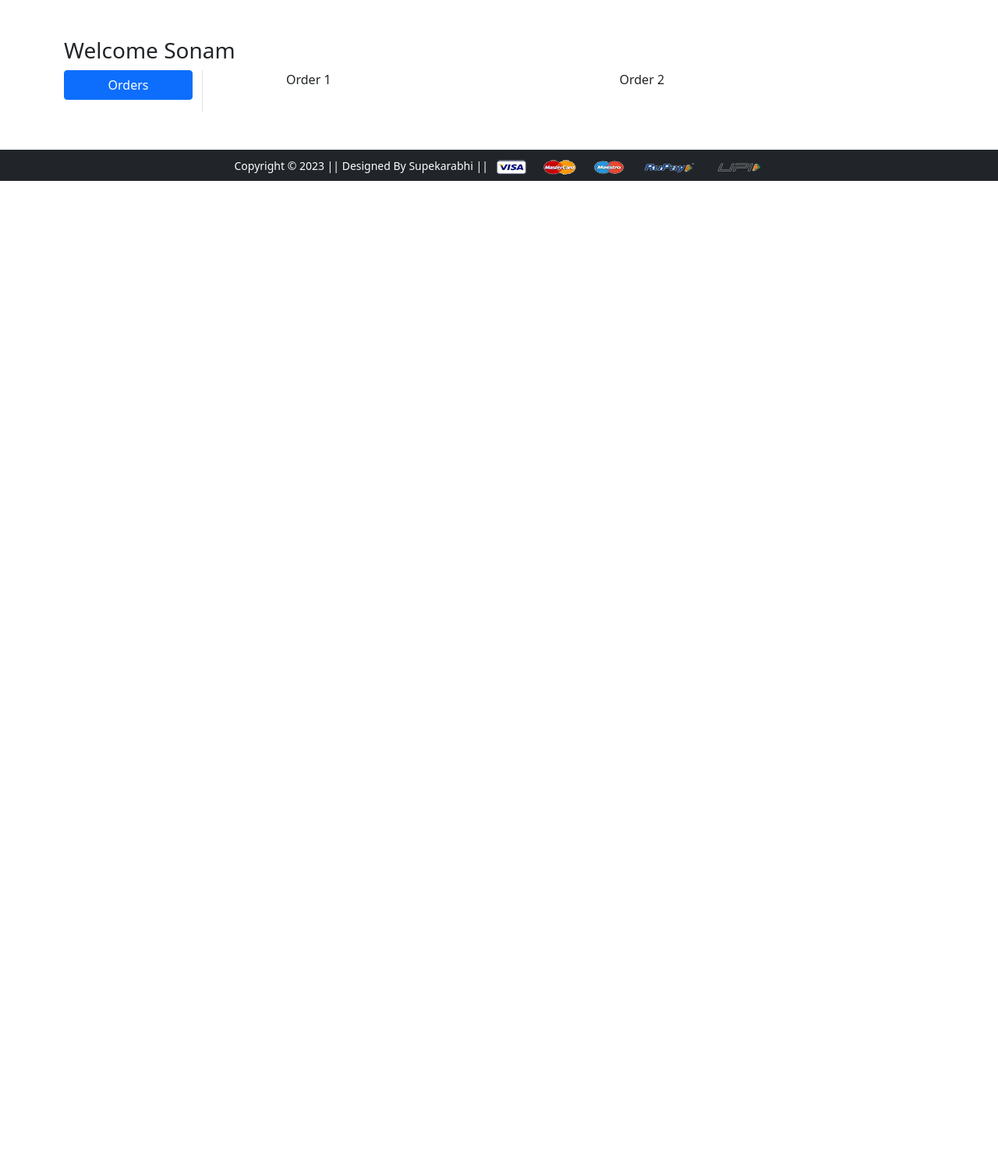
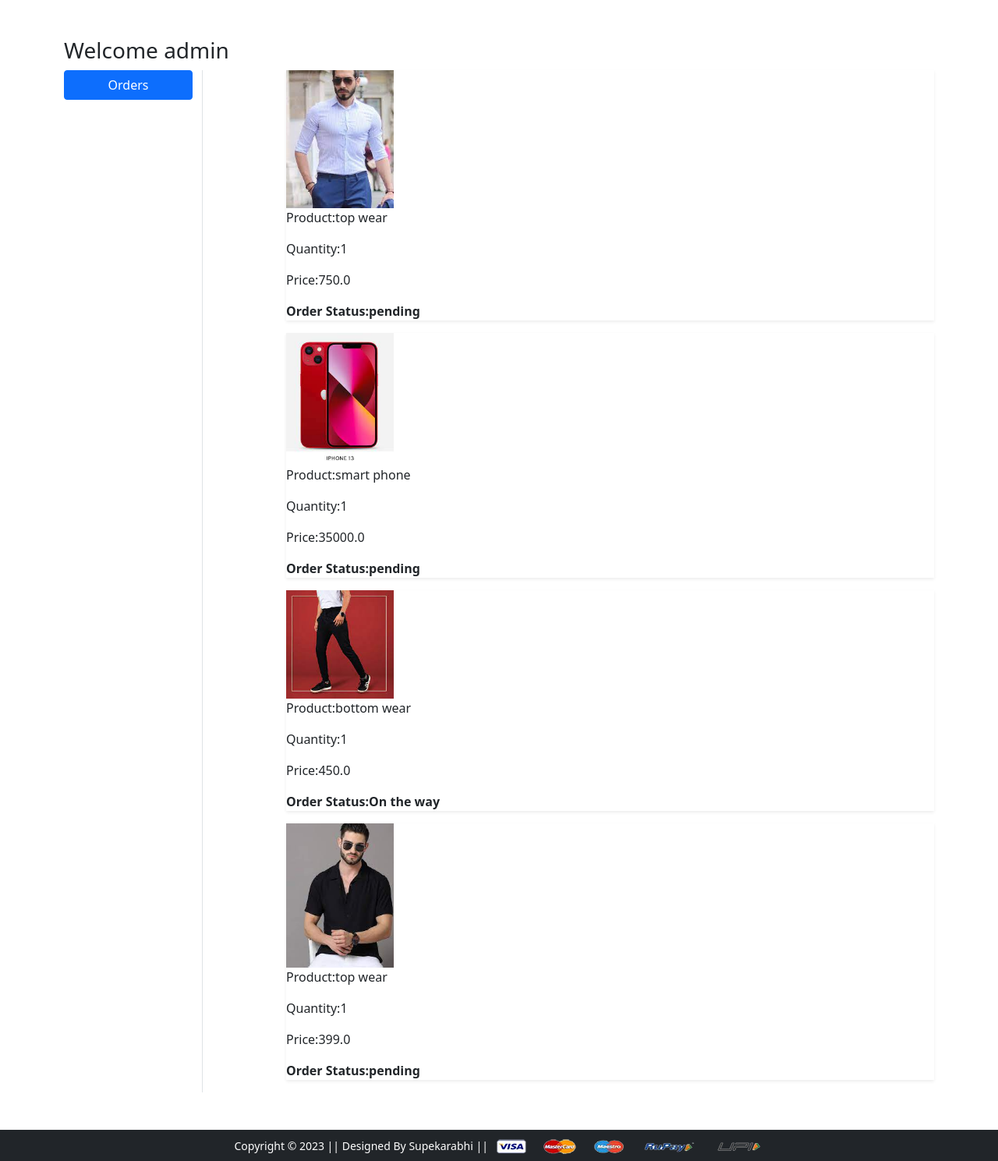
Before and after one commit to supekarabhi/Suprememart-E-Commerce-Website, a Django app: page /orders/ in a window 1280 px wide. Shown: the part 56-1545 px from the top of the page at 78% size. Before the commit the page ends 288 px from the top, so only its background shows below. Run offline with Django 3.2, Linux system fonts and the light colour scheme; a user stored in the database is signed in; data comes from the database, SQL or seed files in the repository; both versions use the stored data as it was after the commit; some libraries are stand-ins or nearby versions.

Commit message:
cart working

```diff
--- a/app/models.py
+++ b/app/models.py
@@ -77,6 +77,9 @@ class Cart(models.Model):
 
     def __str__(self):
         return str(self.id)
+    @property
+    def total_cost(self):
+        return self.quantity * self.product.discounted_price
 
 STATUS_CHOICES=(
     ('Accepted','Accepted'),
@@ -93,3 +96,6 @@ class OrderPlaced(models.Model):
     quantity=models.PositiveIntegerField(default=1)
     ordered_date=models.DateTimeField(auto_now_add=True)
     status=models.CharField(max_length=50,choices=STATUS_CHOICES,default='pending')
+    @property
+    def total_cost(self):
+        return self.quantity * self.product.discounted_price
--- a/app/static/app/js/myscript.js
+++ b/app/static/app/js/myscript.js
@@ -21,3 +21,64 @@ $('#slider1, #slider2, #slider3').owlCarousel({
         }
     }
 })
+
+$('.plus-cart').click(function() {
+    // Get the value of the "pid" attribute and convert it to a string
+    var id = $(this).attr("pid").toString();
+    // Get the third child element of the parent node of the clicked element
+    var eml = this.parentNode.children[2];
+
+    // Send an AJAX GET request to the server with the prod_id parameter set to the ID value
+    $.ajax({
+      type: "GET",
+      url: "/pluscart",
+      data: { prod_id: id },
+      // If the request is successful, update the text of the eml element and two other elements
+      success: function(data) {
+        eml.innerText = data.quantity;
+        document.getElementById("amount").innerText = data.amount;
+        document.getElementById("totalamount").innerText = data.totalamount;
+      }
+    });
+})
+
+$('.minus-cart').click(function() {
+    // Get the value of the "pid" attribute and convert it to a string
+    var id = $(this).attr("pid").toString();
+    // Get the third child element of the parent node of the clicked element
+    var eml = this.parentNode.children[2];
+
+    // Send an AJAX GET request to the server with the prod_id parameter set to the ID value
+    $.ajax({
+      type: "GET",
+      url: "/minuscart",
+      data: { prod_id: id },
+      // If the request is successful, update the text of the eml element and two other elements
+      success: function(data) {
+        eml.innerText = data.quantity;
+        document.getElementById("amount").innerText = data.amount;
+        document.getElementById("totalamount").innerText = data.totalamount;
+      }
+    });
+})
+
+$('.remove-cart').click(function() {
+    // Get the value of the "pid" attribute and convert it to a string
+    var id = $(this).attr("pid").toString();
+    // Get the third child element of the parent node of the clicked element
+    var eml = this
+
+    // Send an AJAX GET request to the server with the prod_id parameter set to the ID value
+    $.ajax({
+      type: "GET",
+      url: "/removecart",
+      data: { prod_id: id },
+      // If the request is successful, update the text of the eml element and two other elements
+      success: function(data) {
+
+        document.getElementById("amount").innerText = data.amount;
+        document.getElementById("totalamount").innerText = data.totalamount;
+        eml.parentNode.parentNode.parentNode.parentNode.remove()
+      }
+    });
+})
--- a/app/templates/app/base.html
+++ b/app/templates/app/base.html
@@ -71,7 +71,7 @@
               </ul>
             </li>
             <li class="nav-item mx-2">
-             <a href="{% url 'add-to-cart' %}" class="nav-link text-white"><span class="badge bg-danger">1</span> Cart </a>
+             <a href="{% url 'showcart' %}" class="nav-link text-white"><span class="badge bg-danger">1</span> Cart </a>
             {% else %}
             </li>
             <li class="nav-item mx-2">
--- a/app/templates/app/orders.html
+++ b/app/templates/app/orders.html
@@ -1,20 +1,59 @@
 {% extends 'app/base.html' %}
 {% load static %}
-{% block title %}Buy Now{% endblock title %}
+{% block title %}Orders{% endblock title %}
 {% block main-content %}
 <div class="container my-5">
  <div class="row">
- <h3>Welcome Sonam</h3>
+ <h3>Welcome <span class="text-capitalizer">{{request.user}}</span></h3>
   <div class="col-sm-2 border-end">
    <ul class="list-unstyled">
     <li class="d-grid"><a href="{% url 'orders' %}" class="btn btn-primary">Orders</a></li>
    </ul>
   </div>
   <div class="col-sm-9 offset-sm-1">
-   <div class="row">
-    <div class="col-sm-6">Order 1</div>
-    <div class="col-sm-6">Order 2</div>
-   </div>
+  {% for op in order_placed %}
+   <div class="roow shadow-sm mb-3">
+    <div class="col-sm-2">
+      <img src="{{op.product.product_image.url}}" alt="" srcset="" class="img-fluid" height="150" width="150">
+    </div>
+    <div class="col-sm-7">
+     <p>Product:{{op.product.title}}</P>
+     <p>Quantity:{{op.quantity}}</P>
+     <p>Price:{{op.total_cost}}</P>
+    </div>
+    <div class="col-sm-3 fw-bold">
+        <p>Order Status:{{op.status}}</p>
+        {% if op.status == "Accepted" %}
+        <div class="progress">
+          <div class="progress-bar bg-primary" role="progressbar" style="width:20%" aria-valuenow="20%" aria-valuemin="0" aria-valuemax="100"></div>
+        </div>
+        {% endif %}
+
+        {% if op.status == 'Packed' %}
+        <div class="progress">
+          <div class="progress-bar bg-primary" role="progressbar" style="width:40%" aria-valuenow="40%" aria-valuemin="0" aria-valuemax="100"></div>
+        </div>
+        {% endif %}
+
+        {% if op.status == 'On The Way' %}
+        <div class="progress">
+          <div class="progress-bar bg-warning" role="progressbar" style="width:70%" aria-valuenow="70%" aria-valuemin="0" aria-valuemax="100"></div>
+        </div>
+        {% endif %}
+
+        {% if op.status == 'Delivered' %}
+        <div class="progress">
+          <div class="progress-bar bg-success" role="progressbar" style="width:100%" aria-valuenow="100%" aria-valuemin="0" aria-valuemax="100"></div>
+        </div>
+        {% endif %}
+      </div>
+    </div>
+    {% endfor %}
+
+
+
+
+
   </div>
  </div>
 </div>
--- a/app/urls.py
+++ b/app/urls.py
@@ -10,7 +10,11 @@ from django.contrib.auth.views import PasswordChangeView
 urlpatterns = [
     path('',views.ProductView.as_view(),name="home"),
     path('product-detail/<int:pk>', views.ProductDetailView.as_view(), name='product-detail'),
-    path('cart/', views.add_to_cart, name='add-to-cart'),
+    path('add-to-cart/', views.add_to_cart, name='add-to-cart'),
+    path('cart/',views.show_cart,name='showcart'),
+    path('pluscart/',views.pluscart,name='pluscart'),
+    path('minuscart/',views.minuscart,name='minuscart'),
+    path('removecart/',views.removecart,name='removecart'),
     path('buy/', views.buy_now, name='buy-now'),
     path('profile/', views.ProfileView.as_view(), name='profile'),
     path('address/', views.address, name='address'),
@@ -27,6 +31,7 @@ urlpatterns = [
     path('logout/',auth_views.LogoutView.as_view(next_page='login'),name='logout'),
     path('registration/',views.CustomerRegistrationView.as_view(),name='customerregistration'),
     path('checkout/', views.checkout, name='checkout'),
+    path('paymentdone/', views.paymentdone, name='paymentdone'),
     path('passwordchange/',auth_views.PasswordChangeView.as_view(template_name='app/passwordchange.html',form_class=MyPasswordChangeForm,success_url='/passwordchangedone/'),name='passwordchange'),
     path('passwordchangedone/',auth_views.PasswordChangeView.as_view(template_name="app/passwordchangedone.html"),name='passwordchangedone'),
     path('password_reset/',auth_views.PasswordResetView.as_view(template_name='app/password_reset.html',form_class=MyPasswordResetForm),name="password_reset"),
--- a/app/views.py
+++ b/app/views.py
@@ -1,10 +1,11 @@
-from django.shortcuts import render
+from django.shortcuts import render,redirect
 from django.views import View
 from app.models import Customer,Product,Cart,OrderPlaced
 from .forms import CustomerRegistrationForm,CustomerProfileForm
 from django.contrib import messages
 from django.contrib.auth.views import PasswordChangeView
-
+from django.db.models import Q
+from django.http import JsonResponse
 
 class ProductView(View):
  def get(self,request):
@@ -21,10 +22,90 @@ class ProductDetailView(View):
 
 
 def add_to_cart(request):
- return render(request, 'app/addtocart.html')
+ user=request.user
+ product_id=request.GET.get('prod_id')
+ product=Product.objects.get(id=product_id)
+ Cart(user=user,product=product).save()
+ return redirect('/cart')
 
+def show_cart(request):
+ if request.user.is_authenticated:
+  user=request.user
+  cart=Cart.objects.filter(user=user)
+  amount=0.0
+  shipping_charges=60.0
+  total_amount=0.0
+  cart_product=[p for p in Cart.objects.all() if p.user==user]
+ if cart_product:
+  for p in cart_product:
+   tempamount=(p.quantity*p.product.discounted_price)
+   amount+=tempamount
+   totalamount=amount+shipping_charges
+   return render(request,'app/addtocart.html',{'carts':cart,'totalamount':totalamount,'amount':amount})
+ else:
+  return render(request,'app/emptycart.html')
 def buy_now(request):
  return render(request, 'app/buynow.html')
+
+def pluscart(request):
+ if request.method=='GET':
+  user=request.user
+  prod_id=request.GET['prod_id']
+  c=Cart.objects.get(Q(product=prod_id) & Q(user=request.user))
+  c.quantity+=1
+  c.save()
+  amount=0.0
+  shipping_charges=60.0
+  total_amount=0.0
+  cart_product=[p for p in Cart.objects.all() if p.user==user]
+  for p in cart_product:
+   tempamount=(p.quantity*p.product.discounted_price)
+   amount+=tempamount
+
+
+  data={'quantity':c.quantity,'amount':amount,'totalamount':amount+shipping_charges}
+  return JsonResponse(data)
+
+def minuscart(request):
+ if request.method=='GET':
+  user=request.user
+  prod_id=request.GET['prod_id']
+  c=Cart.objects.get(Q(product=prod_id) & Q(user=request.user))
+  c.quantity-=1
+  c.save()
+  amount=0.0
+  shipping_charges=60.0
+  total_amount=0.0
+  cart_product=[p for p in Cart.objects.all() if p.user==user]
+  for p in cart_product:
+   tempamount=(p.quantity*p.product.discounted_price)
+   amount+=tempamount
+
+
+  data={'quantity':c.quantity,'amount':amount,'totalamount':amount+shipping_charges}
+  return JsonResponse(data)
+
+
+def removecart(request):
+ if request.method=='GET':
+  user=request.user
+  prod_id=request.GET['prod_id']
+  c=Cart.objects.get(Q(product=prod_id) & Q(user=request.user))
+  c.quantity-=1
+  c.delete()
+  amount=0.0
+  shipping_charges=60.0
+  total_amount=0.0
+  cart_product=[p for p in Cart.objects.all() if p.user==user]
+  for p in cart_product:
+   tempamount=(p.quantity*p.product.discounted_price)
+   amount+=tempamount
+
+
+  data={'amount':amount,'totalamount':amount+shipping_charges}
+  return JsonResponse(data)
+
+
 
 def profile(request):
  return render(request, 'app/profile.html')
@@ -34,7 +115,9 @@ def address(request):
  return render(request, 'app/address.html',{'add':add,'active':'btn-primary'})
 
 def orders(request):
- return render(request, 'app/orders.html')
+ op=OrderPlaced.objects.filter(user=request.user)
+
+ return render(request, 'app/orders.html',{'order_placed':op})
 
 
 def mobile(request,data=None):
@@ -101,4 +184,26 @@ class ProfileView(View):
   return render(request,'app/profile.html',{'form':form,'active':'btn-primary'})
 
 def checkout(request):
- return render(request, 'app/checkout.html')
+ user=request.user
+ add=Customer.objects.filter(user=user)
+ cart_items=Cart.objects.filter(user=user)
+ amount=0.0
+ shipping_charges=60.0
+ total_amount=0.0
+ cart_product=[p for p in Cart.objects.all() if p.user==user]
+ for p in cart_product:
+   tempamount=(p.quantity*p.product.discounted_price)
+   amount+=tempamount
+   totalamount=amount+shipping_charges
+
+ return render(request, 'app/checkout.html',{'cart_items':cart_items,'add':add,'totalamount':totalamount})
+
+def paymentdone(request):
+ user=request.user
+ custid=request.GET.get('custid')
+ customer=Customer.objects.get(id=custid)
+ cart=Cart.objects.filter(user=user)
+ for c in cart:
+  OrderPlaced(user=user,customer=customer,product=c.product,quantity=c.quantity).save()
+  c.delete()
+ return redirect("orders")
```
Also changed, not shown: app/templates/app/addtocart.html (+15 -32 lines), app/templates/app/checkout.html (+15 -10 lines), app/templates/app/emptycart.html (added, +17 -0 lines), app/templates/app/productdetail.html (+7 -1 lines), db.sqlite3.
